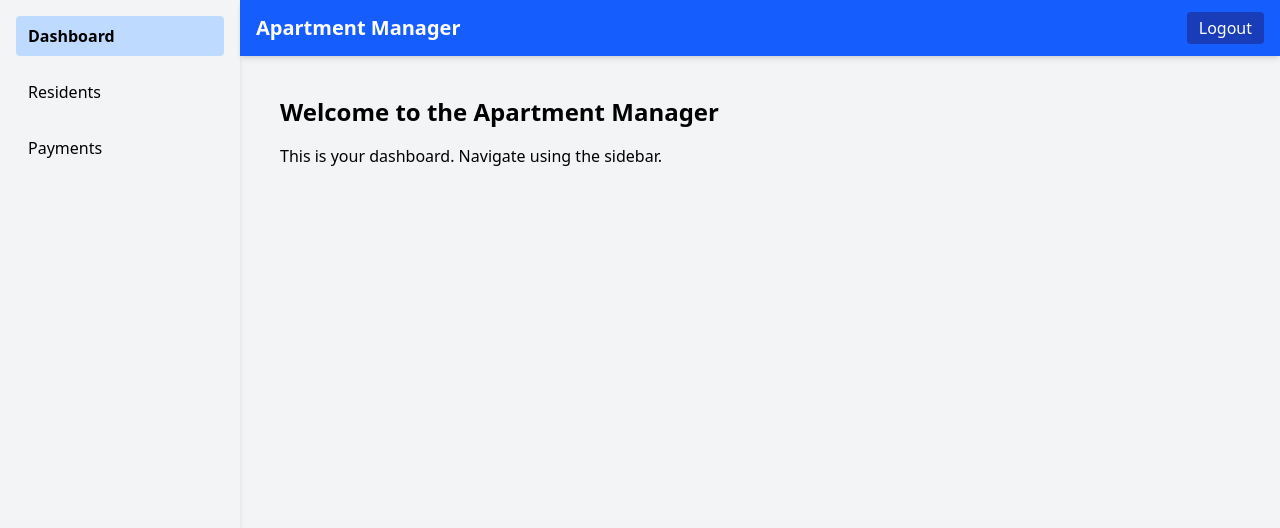
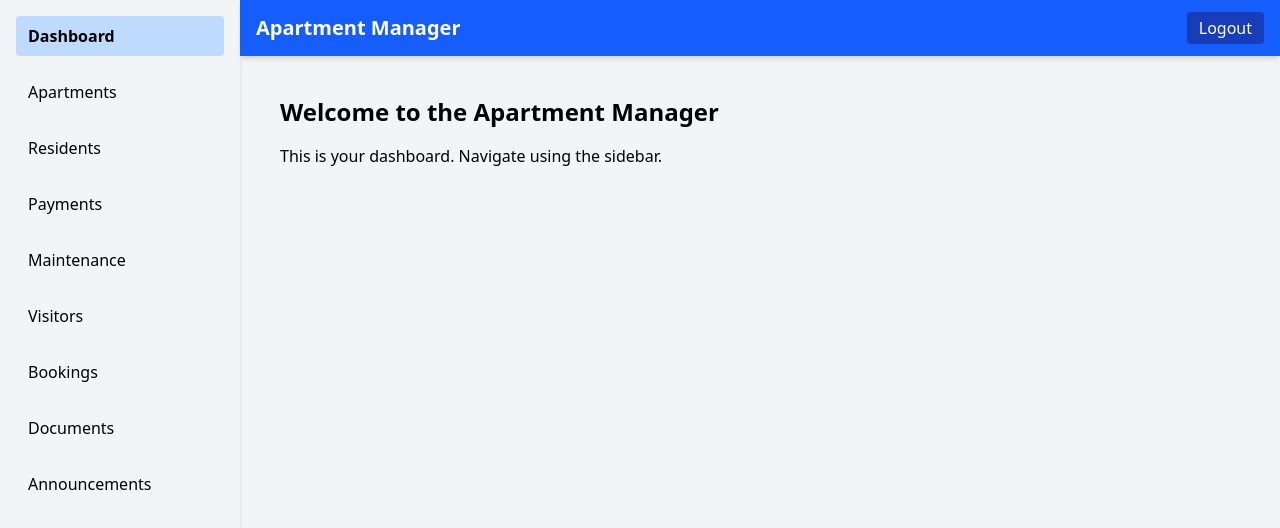
Before and after one commit to GreyWind1801/Management-System, a React (Vite) app in the folder frontend/apartment-app/: page / in a window 1280 px wide. Shown: the top 528 px of the page. Built offline with nearby package versions, Linux system fonts and the light colour scheme.

Commit message:
Added Cosmetic changes to Pages

```diff
--- a/frontend/apartment-app/src/components/Sidebar.jsx
+++ b/frontend/apartment-app/src/components/Sidebar.jsx
@@ -13,6 +13,11 @@ const Sidebar = () => {
           </NavLink>
         </li>
         <li>
+          <NavLink to="/apartments" className={({ isActive }) => `${linkClasses} ${isActive ? 'bg-blue-200 font-bold' : ''}`}>
+            Apartments
+          </NavLink>
+        </li>
+        <li>
           <NavLink to="/residents" className={({ isActive }) => `${linkClasses} ${isActive ? 'bg-blue-200 font-bold' : ''}`}>
             Residents
           </NavLink>
@@ -22,6 +27,31 @@ const Sidebar = () => {
             Payments
           </NavLink>
         </li>
+        <li>
+          <NavLink to="/maintenance" className={({ isActive }) => `${linkClasses} ${isActive ? 'bg-blue-200 font-bold' : ''}`}>
+            Maintenance
+          </NavLink>
+        </li>
+        <li>
+          <NavLink to="/visitors" className={({ isActive }) => `${linkClasses} ${isActive ? 'bg-blue-200 font-bold' : ''}`}>
+            Visitors
+          </NavLink>
+        </li>
+        <li>
+          <NavLink to="/bookings" className={({ isActive }) => `${linkClasses} ${isActive ? 'bg-blue-200 font-bold' : ''}`}>
+            Bookings
+          </NavLink>
+        </li>
+        <li>
+          <NavLink to="/documents" className={({ isActive }) => `${linkClasses} ${isActive ? 'bg-blue-200 font-bold' : ''}`}>
+            Documents
+          </NavLink>
+        </li>
+        <li>
+          <NavLink to="/announcements" className={({ isActive }) => `${linkClasses} ${isActive ? 'bg-blue-200 font-bold' : ''}`}>
+            Announcements
+          </NavLink>
+        </li>
       </ul>
     </aside>
   );
--- a/frontend/apartment-app/src/pages/Payments.jsx
+++ b/frontend/apartment-app/src/pages/Payments.jsx
@@ -3,7 +3,7 @@ import React from 'react';
 const Payments = () => {
   return (
     <div>
-      <h2 className="text-2xl font-bold mb-4">Payments Portal</h2>
+      <h2 className="text-xl font-semibold mb-4">Payments Portal</h2>
       <p>This is the payment processing page.</p>
     </div>
   );
--- a/frontend/apartment-app/src/pages/Residents.jsx
+++ b/frontend/apartment-app/src/pages/Residents.jsx
@@ -3,7 +3,7 @@ import React from 'react';
 const Residents = () => {
   return (
     <div>
-      <h2 className="text-2xl font-bold mb-4">Residents Page</h2>
+      <h2 className="text-xl font-semibold mb-4">Residents Page</h2>
       <p>This is the residents management page.</p>
     </div>
   );
```
